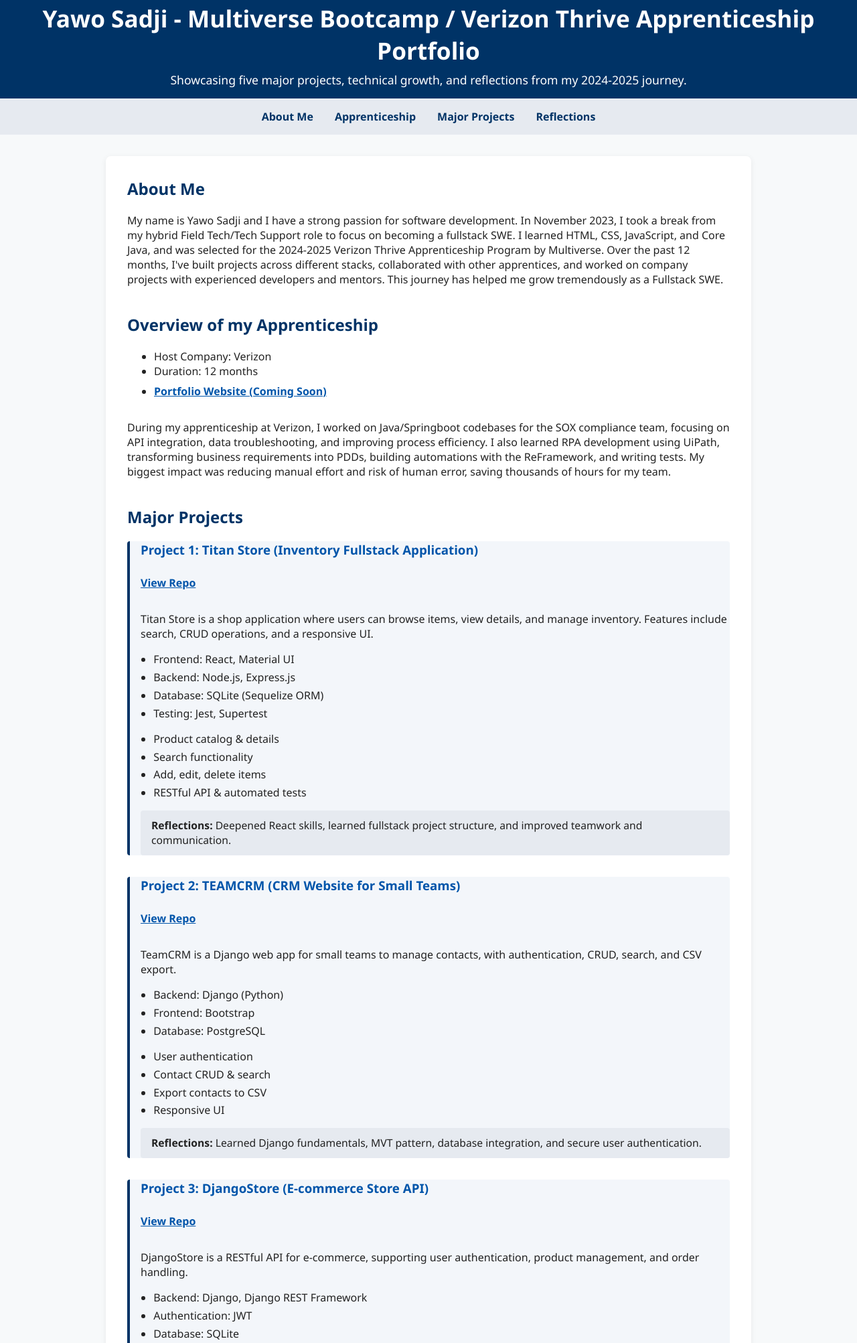
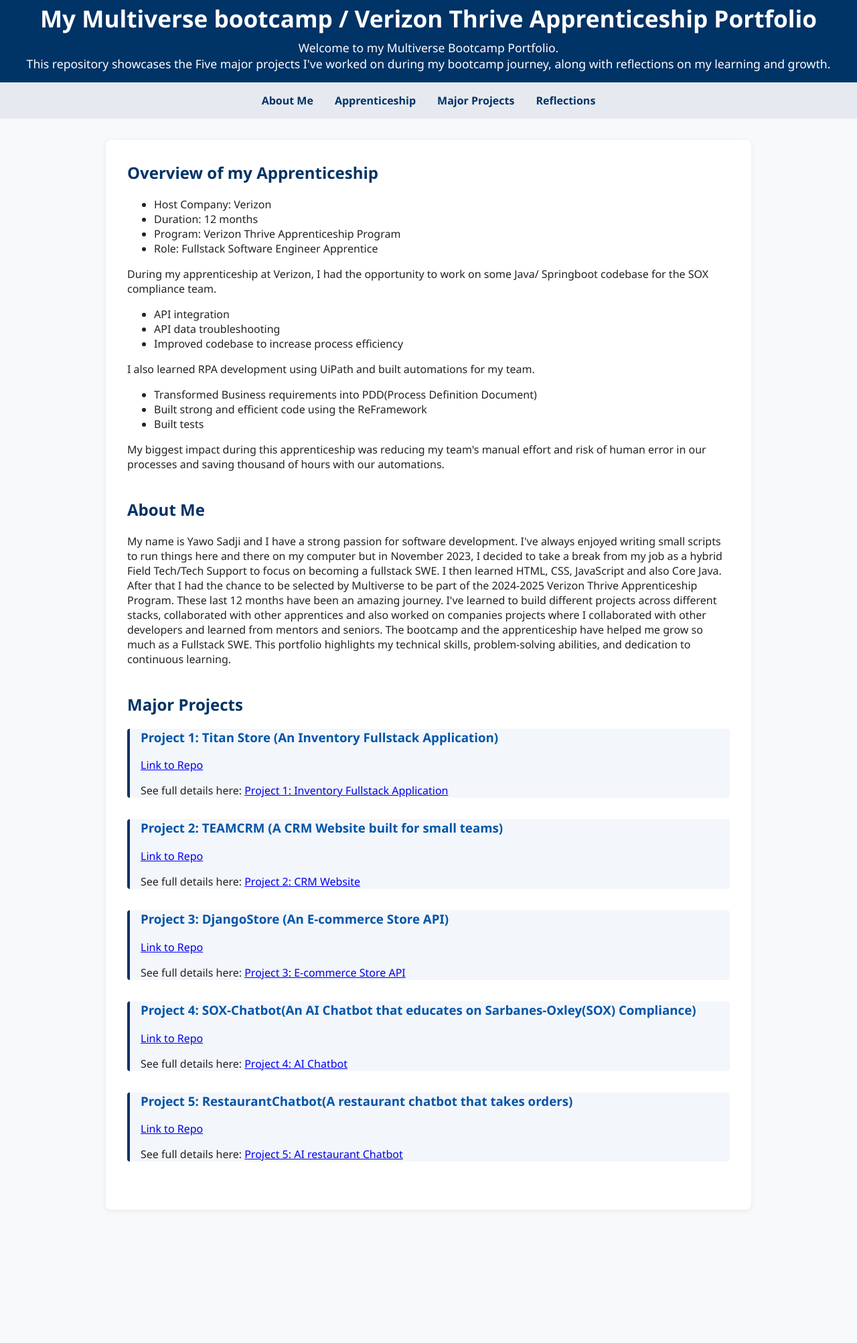
Before and after one commit to YawoSadji/MultiversePortfolio, a plain HTML site: page index.html in a window 1280 px wide. Shown: the part 29-2034 px from the top of the page at 67% size. After the commit the page ends 1867 px from the top, so only its background shows below. Drawn offline with Linux system fonts and the light colour scheme.

Commit message:
modified html css js

```diff
--- a/index.html
+++ b/index.html
@@ -2,19 +2,16 @@
 <html lang="en">
 <head>
   <meta charset="UTF-8" />
-    <title>Yawo Sadji - Multiverse Bootcamp Portfolio</title>
+  <title>My Multiverse bootcamp / Verizon Thrive Apprenticeship Portfolio</title>
   <meta name="viewport" content="width=device-width, initial-scale=1" />
   <link rel="stylesheet" href="style.css" />
 </head>
 <body>
   <header>
-      <h1>
-        Yawo Sadji - Multiverse Bootcamp / Verizon Thrive Apprenticeship
-        Portfolio
-      </h1>
+    <h1>My Multiverse bootcamp / Verizon Thrive Apprenticeship Portfolio</h1>
     <p>
-        Showcasing five major projects, technical growth, and reflections from
-        my 2024-2025 journey.
+      Welcome to my Multiverse Bootcamp Portfolio.<br>
+      This repository showcases the Five major projects I've worked on during my bootcamp journey, along with reflections on my learning and growth.
     </p>
   </header>
   <nav>
@@ -24,197 +21,63 @@
     <a href="#reflections">Reflections</a>
   </nav>
   <main>
-      <section id="about">
-        <h2>About Me</h2>
-        <p>
-          My name is Yawo Sadji and I have a strong passion for software
-          development. In November 2023, I took a break from my hybrid Field
-          Tech/Tech Support role to focus on becoming a fullstack SWE. I learned
-          HTML, CSS, JavaScript, and Core Java, and was selected for the
-          2024-2025 Verizon Thrive Apprenticeship Program by Multiverse. Over
-          the past 12 months, I've built projects across different stacks,
-          collaborated with other apprentices, and worked on company projects
-          with experienced developers and mentors. This journey has helped me
-          grow tremendously as a Fullstack SWE.
-        </p>
-      </section>
     <section id="apprenticeship">
       <h2>Overview of my Apprenticeship</h2>
       <ul>
         <li>Host Company: Verizon</li>
         <li>Duration: 12 months</li>
-          <li>
-            <a href="#" class="repo-link">Portfolio Website (Coming Soon)</a>
-          </li>
+        <li>Program: Verizon Thrive Apprenticeship Program</li>
+        <li>Role: Fullstack Software Engineer Apprentice</li>
       </ul>
       <p>
-          During my apprenticeship at Verizon, I worked on Java/Springboot
-          codebases for the SOX compliance team, focusing on API integration,
-          data troubleshooting, and improving process efficiency. I also learned
-          RPA development using UiPath, transforming business requirements into
-          PDDs, building automations with the ReFramework, and writing tests. My
-          biggest impact was reducing manual effort and risk of human error,
-          saving thousands of hours for my team.
+        During my apprenticeship at Verizon, I had the opportunity to work on some Java/ Springboot codebase for the SOX compliance team.
+        <ul>
+          <li>API integration</li>
+          <li>API data troubleshooting</li>
+          <li>Improved codebase to increase process efficiency</li>
+        </ul>
+        I also learned RPA development using UiPath and built automations for my team.
+        <ul>
+          <li>Transformed Business requirements into PDD(Process Definition Document)</li>
+          <li>Built strong and efficient code using the ReFramework</li>
+          <li>Built tests</li>
+        </ul>
+        My biggest impact during this apprenticeship was reducing my team's manual effort and risk of human error in our processes and saving thousand of hours with our automations.
+      </p>
+    </section>
+    <section id="about">
+      <h2>About Me</h2>
+      <p>
+        My name is Yawo Sadji and I have a strong passion for software development. I've always enjoyed writing small scripts to run things here and there on my computer but in November 2023, I decided to take a break from my job as a hybrid Field Tech/Tech Support to focus on becoming a fullstack SWE. I then learned HTML, CSS, JavaScript and also Core Java. After that I had the chance to be selected by Multiverse to be part of the 2024-2025 Verizon Thrive Apprenticeship Program. These last 12 months have been an amazing journey. I've learned to build different projects across different stacks, collaborated with other apprentices and also worked on companies projects where I collaborated with other developers and learned from mentors and seniors. The bootcamp and the apprenticeship have helped me grow so much as a Fullstack SWE. This portfolio highlights my technical skills, problem-solving abilities, and dedication to continuous learning.
       </p>
     </section>
     <section id="projects">
       <h2>Major Projects</h2>
       <div class="project">
-          <h3>Project 1: Titan Store (Inventory Fullstack Application)</h3>
-          <a
-            href="https://github.com/KLY-Titans/inventory-app"
-            class="repo-link"
-            target="_blank"
-            >View Repo</a
-          >
-          <p>
-            Titan Store is a shop application where users can browse items, view
-            details, and manage inventory. Features include search, CRUD
-            operations, and a responsive UI.
-          </p>
-          <ul class="stack">
-            <li>Frontend: React, Material UI</li>
-            <li>Backend: Node.js, Express.js</li>
-            <li>Database: SQLite (Sequelize ORM)</li>
-            <li>Testing: Jest, Supertest</li>
-          </ul>
-          <ul class="features">
-            <li>Product catalog & details</li>
-            <li>Search functionality</li>
-            <li>Add, edit, delete items</li>
-            <li>RESTful API & automated tests</li>
-          </ul>
-          <div class="reflection">
-            <strong>Reflections:</strong> Deepened React skills, learned
-            fullstack project structure, and improved teamwork and
-            communication.
-          </div>
+        <h3>Project 1: Titan Store (An Inventory Fullstack Application)</h3>
+        <a href="https://github.com/KLY-Titans/inventory-app" target="_blank">Link to Repo</a>
+        <p>See full details here: <a href="1TitanStore.md" target="_blank">Project 1: Inventory Fullstack Application</a></p>
       </div>
       <div class="project">
-          <h3>Project 2: TEAMCRM (CRM Website for Small Teams)</h3>
-          <a
-            href="https://github.com/YawoSadji/TeamCRM"
-            class="repo-link"
-            target="_blank"
-            >View Repo</a
-          >
-          <p>
-            TeamCRM is a Django web app for small teams to manage contacts, with
-            authentication, CRUD, search, and CSV export.
-          </p>
-          <ul class="stack">
-            <li>Backend: Django (Python)</li>
-            <li>Frontend: Bootstrap</li>
-            <li>Database: PostgreSQL</li>
-          </ul>
-          <ul class="features">
-            <li>User authentication</li>
-            <li>Contact CRUD & search</li>
-            <li>Export contacts to CSV</li>
-            <li>Responsive UI</li>
-          </ul>
-          <div class="reflection">
-            <strong>Reflections:</strong> Learned Django fundamentals, MVT
-            pattern, database integration, and secure user authentication.
-          </div>
+        <h3>Project 2: TEAMCRM (A CRM Website built for small teams)</h3>
+        <a href="https://github.com/YawoSadji/TeamCRM" target="_blank">Link to Repo</a>
+        <p>See full details here: <a href="2TeamCRM.md" target="_blank">Project 2: CRM Website</a></p>
       </div>
       <div class="project">
-          <h3>Project 3: DjangoStore (E-commerce Store API)</h3>
-          <a
-            href="https://github.com/Django-KRYers/Django-Store"
-            class="repo-link"
-            target="_blank"
-            >View Repo</a
-          >
-          <p>
-            DjangoStore is a RESTful API for e-commerce, supporting user
-            authentication, product management, and order handling.
-          </p>
-          <ul class="stack">
-            <li>Backend: Django, Django REST Framework</li>
-            <li>Authentication: JWT</li>
-            <li>Database: SQLite</li>
-          </ul>
-          <ul class="features">
-            <li>User & admin authentication</li>
-            <li>Product CRUD</li>
-            <li>Order management</li>
-            <li>API docs (Swagger/OpenAPI)</li>
-          </ul>
-          <div class="reflection">
-            <strong>Reflections:</strong> Gained experience with REST APIs, JWT,
-            API docs, and teamwork in shared codebases.
-          </div>
+        <h3>Project 3: DjangoStore (An E-commerce Store API)</h3>
+        <a href="https://github.com/Django-KRYers/Django-Store" target="_blank">Link to Repo</a>
+        <p>See full details here: <a href="3Django-Store.md" target="_blank">Project 3: E-commerce Store API</a></p>
       </div>
       <div class="project">
-          <h3>Project 4: SOX-Chatbot (AI Chatbot for SOX Compliance)</h3>
-          <a
-            href="https://github.com/YawoSadji/SOX-Chatbot"
-            class="repo-link"
-            target="_blank"
-            >View Repo</a
-          >
-          <p>
-            SOX-Chatbot is a React app using Gemini AI and Firebase to help
-            users learn about SOX compliance, CPRA, and Segregation of Duties.
-          </p>
-          <ul class="stack">
-            <li>Frontend: React, Vite, React Bootstrap</li>
-            <li>AI: Google Gemini</li>
-            <li>Database/Auth: Firebase</li>
-          </ul>
-          <ul class="features">
-            <li>AI-powered chatbot</li>
-            <li>Google authentication</li>
-            <li>Chat history & real-time updates</li>
-            <li>Unit tested & responsive UI</li>
-          </ul>
-          <div class="reflection">
-            <strong>Reflections:</strong> Improved React, AI integration,
-            Firebase, and automated testing skills.
-          </div>
+        <h3>Project 4: SOX-Chatbot(An AI Chatbot that educates on Sarbanes-Oxley(SOX) Compliance)</h3>
+        <a href="https://github.com/YawoSadji/SOX-Chatbot" target="_blank">Link to Repo</a>
+        <p>See full details here: <a href="4SOX-chatbot.md" target="_blank">Project 4: AI Chatbot</a></p>
       </div>
       <div class="project">
-          <h3>Project 5: RestaurantChatbot (AI Restaurant Chatbot)</h3>
-          <a
-            href="https://github.com/YawoSolo/RestaurantChatbot"
-            class="repo-link"
-            target="_blank"
-            >View Repo</a
-          >
-          <p>
-            RestaurantChatbot lets customers place orders via an AI chatbot,
-            with Google authentication, admin dashboard, and real-time updates.
-          </p>
-          <ul class="stack">
-            <li>Frontend: React, Vite, React Bootstrap</li>
-            <li>AI: Google Gemini</li>
-            <li>Database/Auth: Firebase</li>
-            <li>Testing: Vitest, React Testing Library</li>
-            <li>CI/CD: GitHub Actions</li>
-          </ul>
-          <ul class="features">
-            <li>AI-powered food ordering</li>
-            <li>Google authentication</li>
-            <li>Order history & admin dashboard</li>
-            <li>Automated testing & CI/CD</li>
-          </ul>
-          <div class="reflection">
-            <strong>Reflections:</strong> Learned CI/CD with GitHub Actions,
-            improved React/Firebase, and gained DevOps experience.
+        <h3>Project 5: RestaurantChatbot(A restaurant chatbot that takes orders)</h3>
+        <a href="https://github.com/YawoSolo/RestaurantChatbot" target="_blank">Link to Repo</a>
+        <p>See full details here: <a href="5RestaurantChatbot.md" target="_blank">Project 5: AI restaurant Chatbot</a></p>
       </div>
-        </div>
-      </section>
-      <section id="reflections">
-        <h2>Overall Reflections</h2>
-        <p>
-          The Multiverse Bootcamp and Verizon Apprenticeship have been
-          transformative. I gained hands-on experience with modern web
-          technologies, improved my problem-solving and debugging skills, and
-          learned the importance of collaboration and version control. Building
-          and deploying real-world applications has boosted my confidence and
-          prepared me for future challenges as a developer.
-        </p>
     </section>
   </main>
   <script src="main.js"></script>
--- a/main.js
+++ b/main.js
@@ -1,7 +1,10 @@
 // Smooth scroll for navigation links
-document.querySelectorAll('nav a').forEach(link => {
-  link.addEventListener('click', function(e) {
-    const href = this.getAttribute('href');
-    if (href.startsWith('#')) {
+document.querySelectorAll("nav a").forEach((link) => {
+  link.addEventListener("click", function (e) {
+    const href = this.getAttribute("href");
+    if (href.startsWith("#")) {
       e.preventDefault();
-      document.querySelector(href).scrollIntoView({ behavior: 'smooth'
+      document.querySelector(href).scrollIntoView({ behavior: "smooth" });
+    }
+  });
+});
```
Also changed, not shown: 1 other file. Lines whose indentation alone changed are shown as unchanged.
